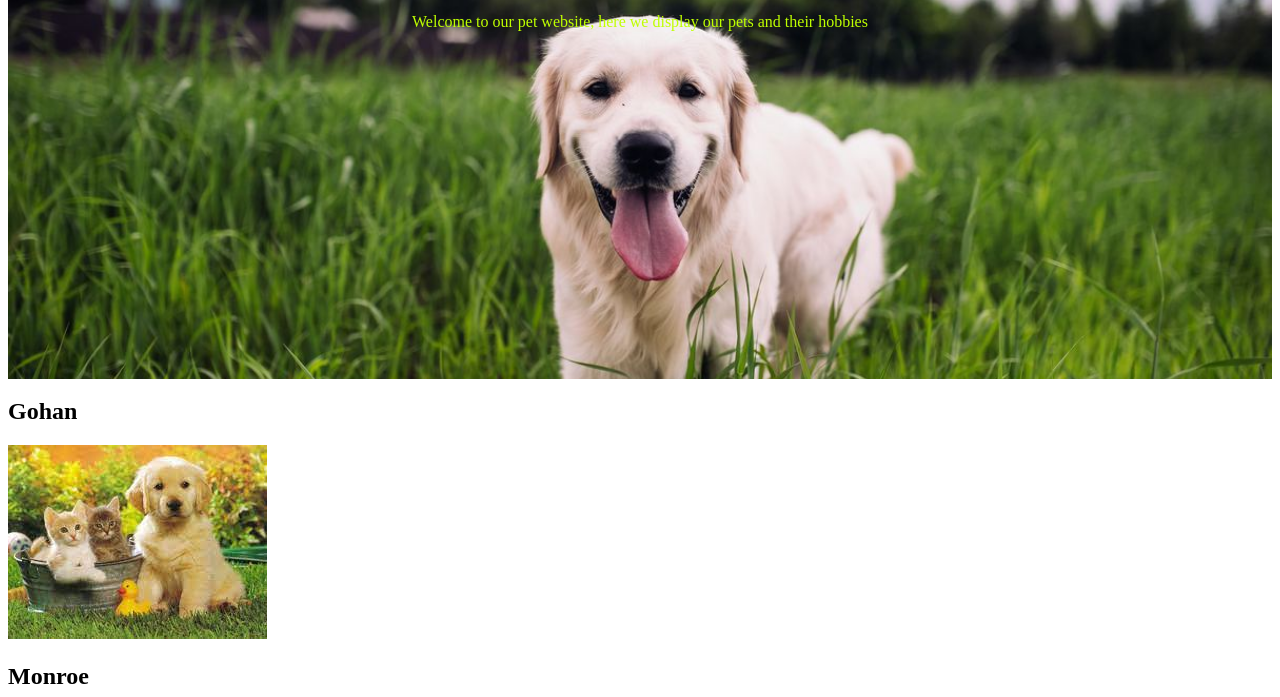
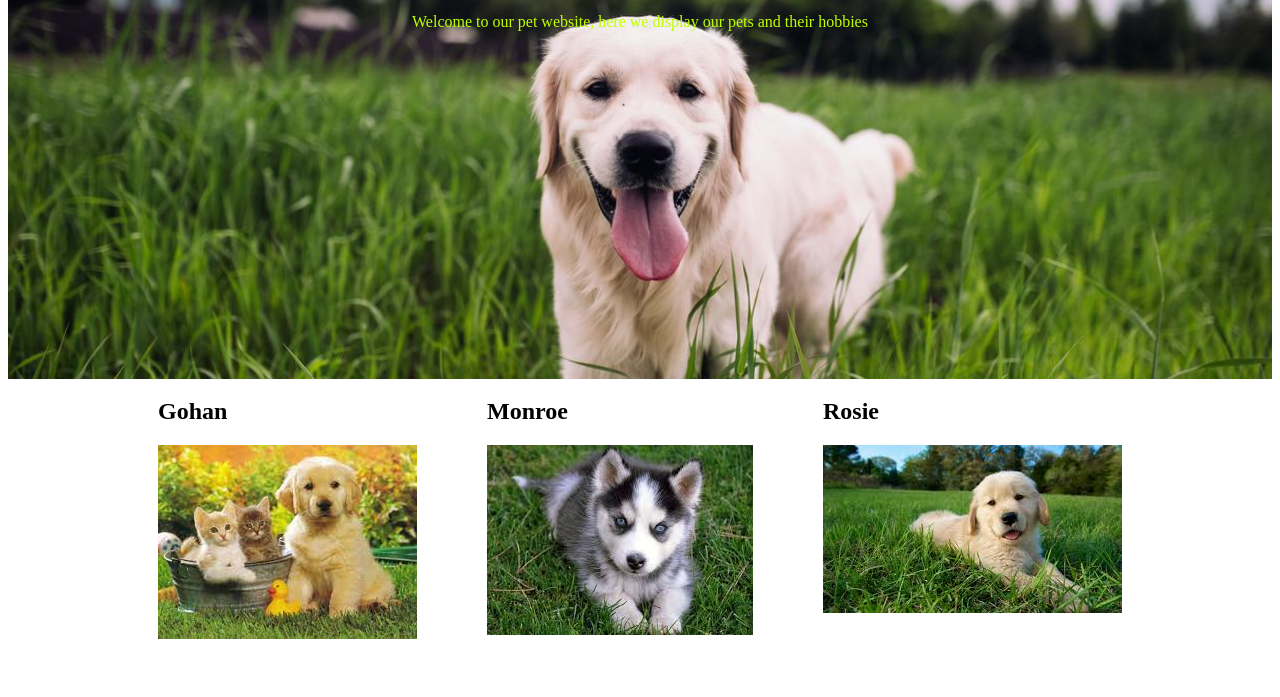
Before and after one commit to maritecatherine/pet, a plain HTML site: page index.html in a window 1280 px wide. Shown: the part 255-952 px from the top of the page. After the commit the page ends 906 px from the top, so only its background shows below. Drawn offline with Linux system fonts and the light colour scheme.

Commit message:
add flex container css rules

```diff
--- a/css/styles.css
+++ b/css/styles.css
@@ -26,5 +26,10 @@
     font-weight: lighter;
     position: relative;
 
-
 }
+.flex-container{
+    display: flex;
+    flex-direction: row;
+    justify-content: space-between;
+    margin: 0px 150px;
+}
```
